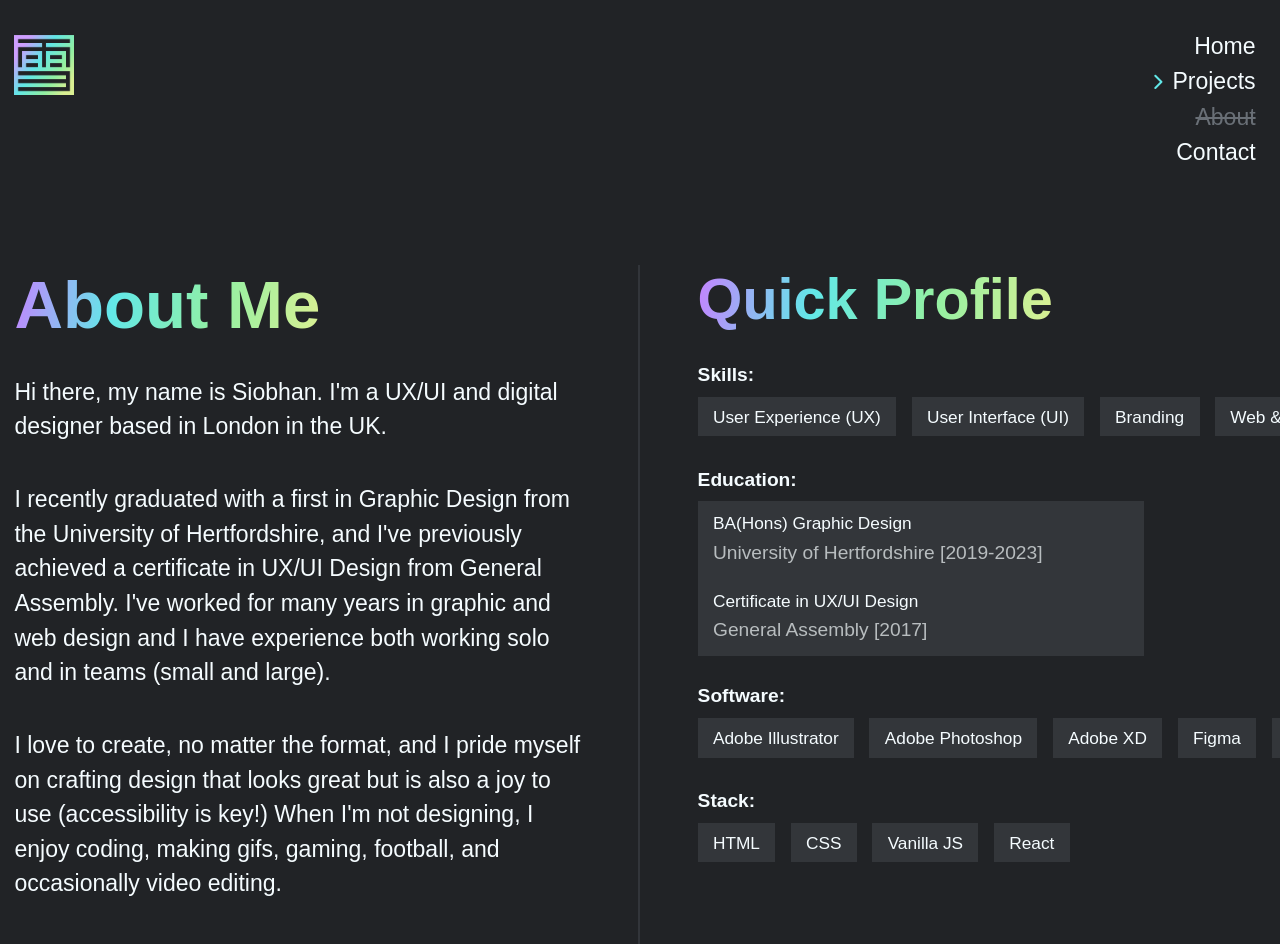
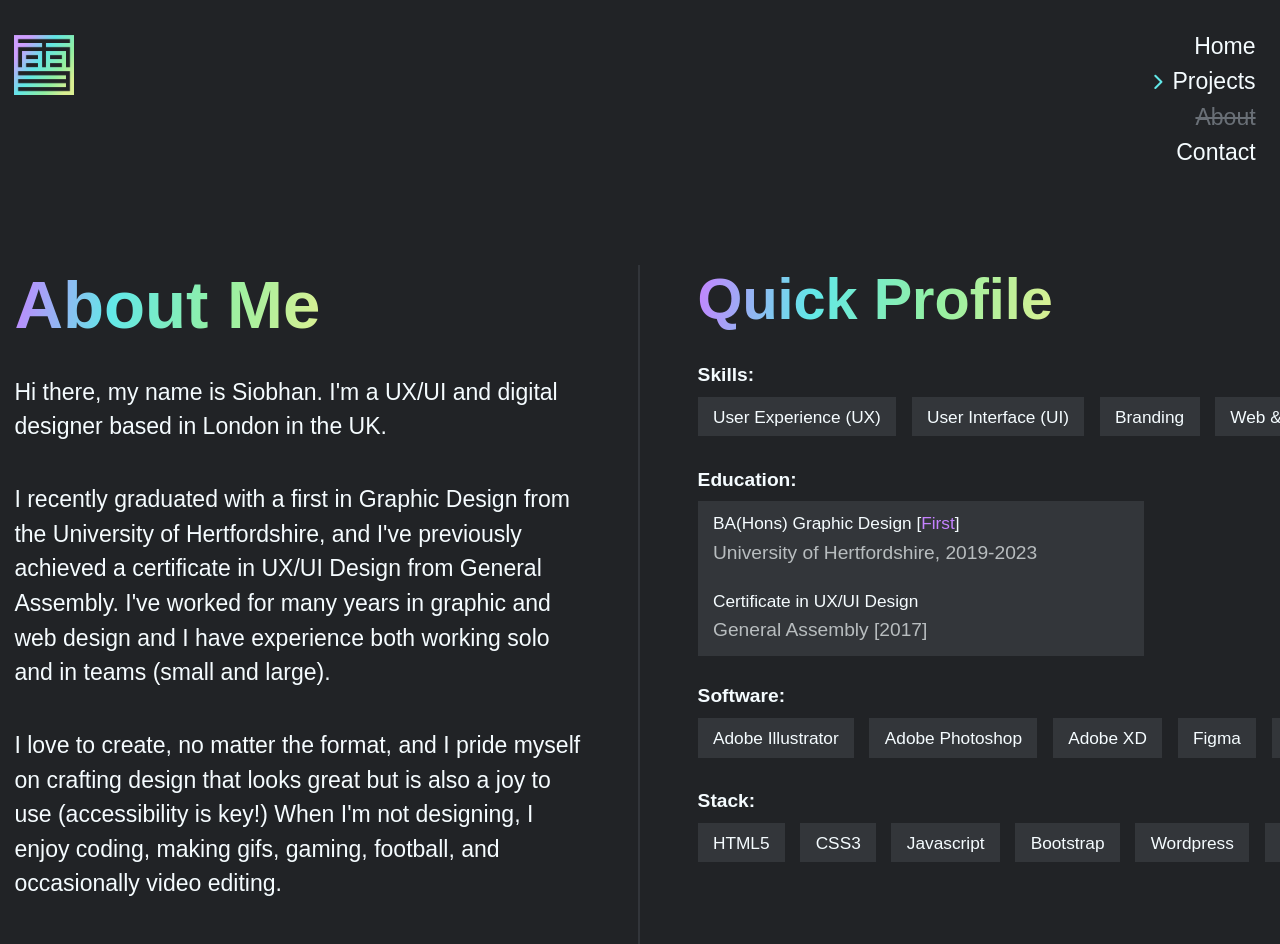
Before and after one commit to indoct/scho-react, a React (Create React App) app: page /about in a window 1280 px wide. Shown: the top 944 px of the page. Built offline with nearby package versions, Linux system fonts and the light colour scheme; a web font is replaced by a local one.

Commit message:
about text update

```diff
--- a/src/App.css
+++ b/src/App.css
@@ -331,6 +331,10 @@ img:hover {
 .profile {
   font-size: 0.9rem;
 }
+
+.grade {
+  color: var(--schopurp);
+}
 .item {
   padding: 0.5rem 0.8rem;
   background: var(--schogrey);
--- a/src/pages/About.jsx
+++ b/src/pages/About.jsx
@@ -60,9 +60,9 @@ export default function About() {
             <h6>Education:</h6>
             <div className="item mb-4">
               <p>
-                BA(Hons) Graphic Design
+                BA(Hons) Graphic Design [<span className="grade">First</span>]
                 <br />
-                <span className="p-desc">University of Hertfordshire [2019-2023]</span>
+                <span className="p-desc">University of Hertfordshire, 2019-2023</span>
               </p>
               <p className="mb-0">
                 Certificate in UX/UI Design
@@ -81,12 +81,13 @@ export default function About() {
             </p>
             <p className="mb-4">
               <h6>Stack:</h6>
-              <span className="item">HTML</span>
-              <span className="item">CSS</span>
-              <span className="item">Vanilla JS</span>
+              <span className="item">HTML5</span>
+              <span className="item">CSS3</span>
+              <span className="item">Javascript</span>
+              <span className="item">Bootstrap</span>
+              <span className="item">Wordpress</span>
               <span className="item">React</span>
             </p>
-            {/* <a href="schoulihan.pdf" class="faux-btn d-block mt-4">Download Full CV</a> */}
           </div>
         </div>
       </section>
```
